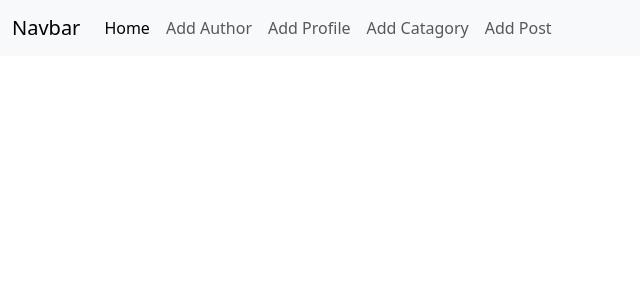
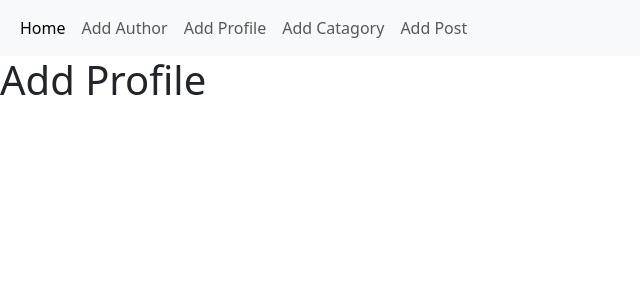
Before and after one commit to Sumit-Chandra-Singha/Django, a Django app: page /profiles/ in a window 1280 px wide. Shown: the top 300 px of the page, without its empty margins (0-640 px from the left). Run offline with Django 5.2, Linux system fonts and the light colour scheme.

Commit message:
Add html(author,catagories,profiles,posts),connect urls

```diff
--- /dev/null
+++ b/blog_project/author/templates/add_author.html
@@ -0,0 +1,5 @@
+{% extends "base.html" %}
+{% block content %}
+<h1>Add Author</h1>
+
+{% endblock content %}
--- a/blog_project/author/urls.py
+++ b/blog_project/author/urls.py
@@ -2,5 +2,5 @@ from django.urls import path
 from . import views
 
 urlpatterns = [
-    path('', views.add_author, name='add-author')
+    path('', views.add_author, name='add_author')
 ]
--- a/blog_project/author/views.py
+++ b/blog_project/author/views.py
@@ -2,4 +2,4 @@ from django.shortcuts import render
 
 # Create your views here.
 def add_author(r):
-    return render(r, '.html')
+    return render(r, 'add_author.html')
--- /dev/null
+++ b/blog_project/catagories/templates/add_catagory.html
@@ -0,0 +1,5 @@
+{% extends "base.html" %}
+{% block content %}
+<h1>Add Catagory</h1>
+
+{% endblock content %}
--- a/blog_project/catagories/views.py
+++ b/blog_project/catagories/views.py
@@ -2,4 +2,4 @@ from django.shortcuts import render
 
 # Create your views here.
 def add_catagory(r):
-    return render(r, '.html')
+    return render(r, 'add_catagory.html')
--- /dev/null
+++ b/blog_project/posts/templates/add_post.html
@@ -0,0 +1,5 @@
+{% extends "base.html" %}
+{% block content %}
+<h1>Add Post</h1>
+
+{% endblock content %}
--- a/blog_project/posts/views.py
+++ b/blog_project/posts/views.py
@@ -2,4 +2,4 @@ from django.shortcuts import render
 
 # Create your views here.
 def add_post(r):
-    return render(r, '.html')
+    return render(r, 'add_post.html')
--- /dev/null
+++ b/blog_project/profiles/templates/add_profile.html
@@ -0,0 +1,5 @@
+{% extends "base.html" %}
+{% block content %}
+<h1>Add Profile</h1>
+
+{% endblock content %}
--- a/blog_project/profiles/views.py
+++ b/blog_project/profiles/views.py
@@ -2,4 +2,4 @@ from django.shortcuts import render
 
 # Create your views here.
 def add_profile(r):
-    return render(r, 'base.html')
+    return render(r, 'add_profile.html')
--- a/blog_project/templates/base.html
+++ b/blog_project/templates/base.html
@@ -10,7 +10,7 @@
     {% comment %} Navbar {% endcomment %}
     <nav class="navbar navbar-expand-lg bg-body-tertiary">
         <div class="container-fluid">
-            <a class="navbar-brand" href="#">Navbar</a>
+            {% comment %} <a class="navbar-brand" href="#">Navbar</a> {% endcomment %}
             <button class="navbar-toggler" type="button" data-bs-toggle="collapse" data-bs-target="#navbarNav" aria-controls="navbarNav" aria-expanded="false" aria-label="Toggle navigation">
             <span class="navbar-toggler-icon"></span>
             </button>
@@ -20,16 +20,16 @@
                 <a class="nav-link active" aria-current="page" href="{% url 'home'%}">Home</a>
                 </li>
                 <li class="nav-item">
-                <a class="nav-link" href="#">Add Author</a>
+                <a class="nav-link" href="{% url 'add_author'%}">Add Author</a>
                 </li>
                 <li class="nav-item">
-                <a class="nav-link" href="#">Add Profile</a>
+                <a class="nav-link" href="{% url 'add_profile'%}">Add Profile</a>
                 </li>
                 <li class="nav-item">
-                <a class="nav-link" href="#">Add Catagory</a>
+                <a class="nav-link" href="{% url 'add_catagory'%}">Add Catagory</a>
                 </li>
                 <li class="nav-item">
-                <a class="nav-link" href="#">Add Post</a>
+                <a class="nav-link" href="{% url 'add_post'%}">Add Post</a>
                 </li>
 
             </ul>
```
